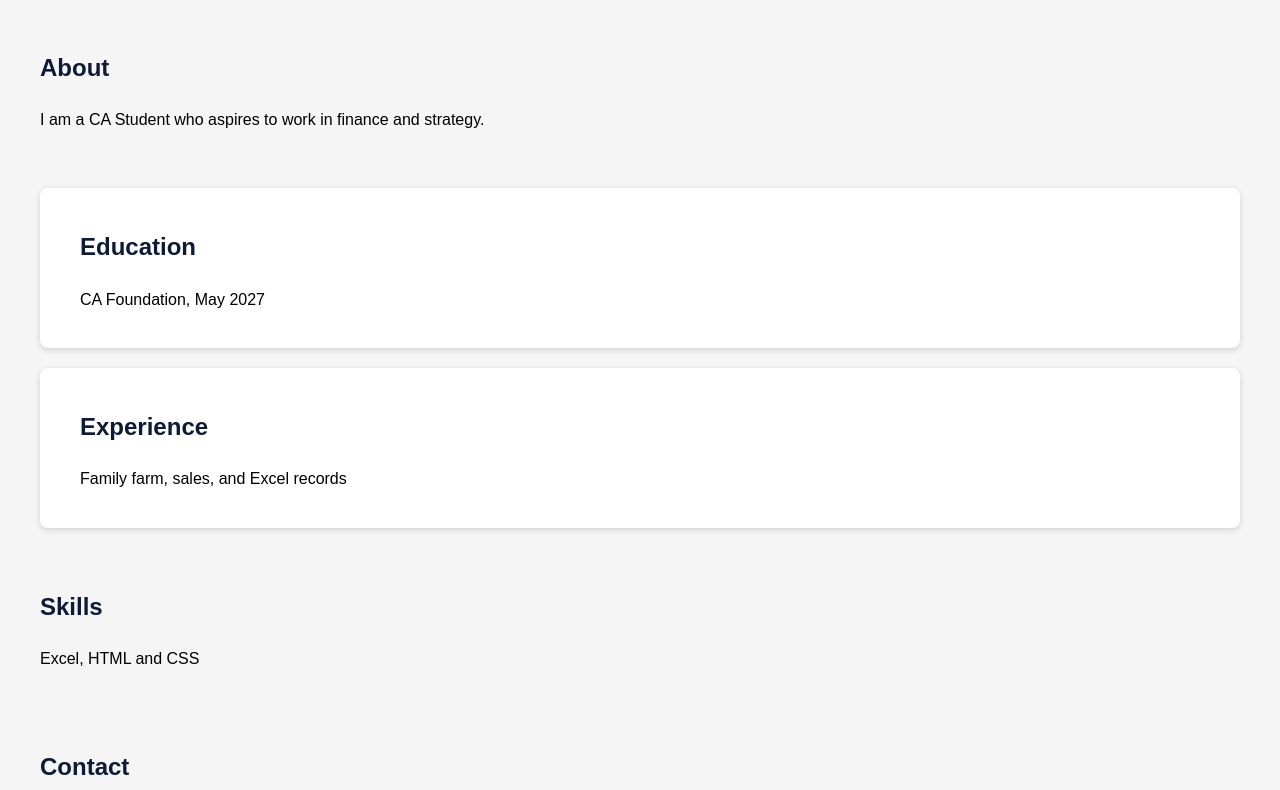
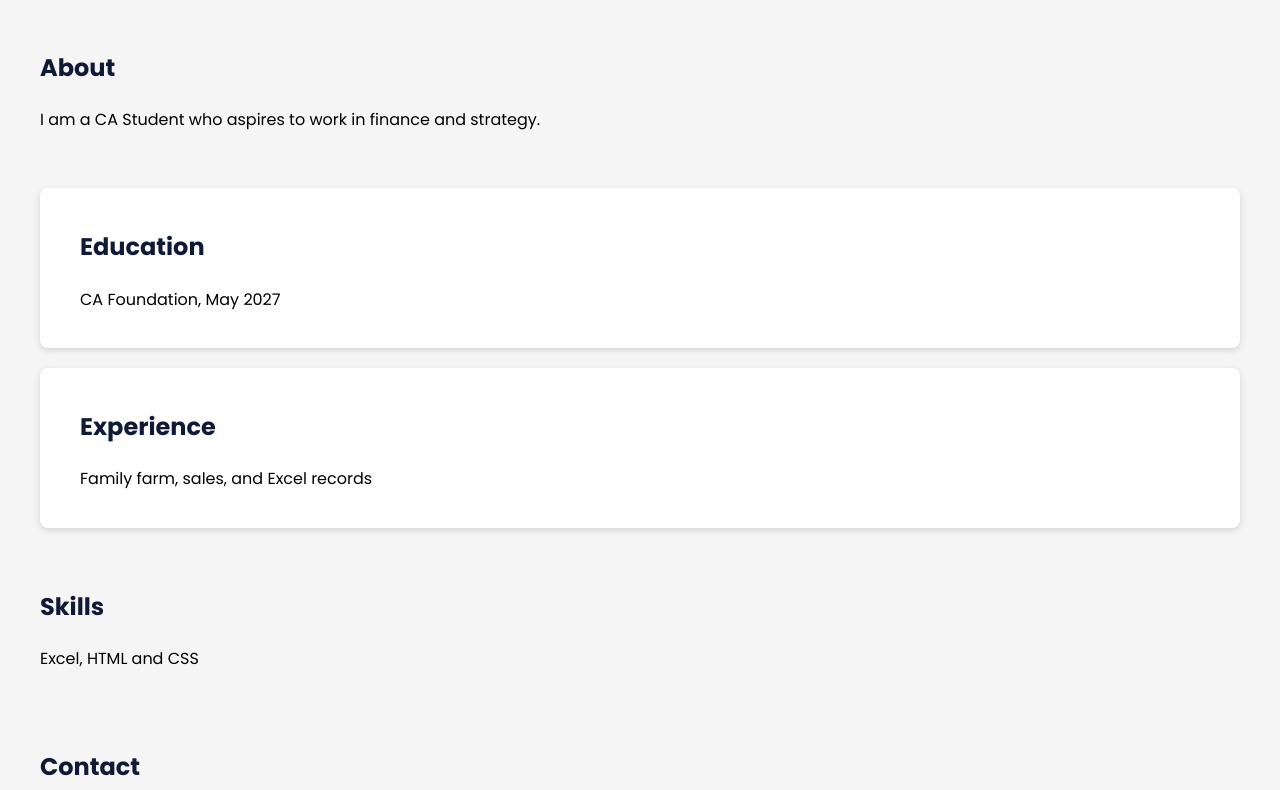
Before and after one commit to its-ashworks/resume-website, a plain HTML site: page index.html in a window 1280 px wide. Shown: the part 161-951 px from the top of the page. Drawn offline with Linux system fonts and the light colour scheme.

Commit message:
Add files via upload

```diff
--- a/index.html
+++ b/index.html
@@ -2,6 +2,8 @@
 <html>
 <head>
     <title>Aakash Kumar</title>
+    <link rel="preconnect" href="https://fonts.googleapis.com">
+    <link href="https://fonts.googleapis.com/css2?family=poppins:wght@400;600;700&display=swap" rel="stylesheet">
     <link rel="stylesheet" href="style.css">
 </head>
 <body>
--- a/style.css
+++ b/style.css
@@ -3,7 +3,7 @@
     --white: #ffffff;
 }
 body {
-    font-family: Arial, sans-serif;
+    font-family: 'poppins' , Arial, sans-serif;
     background-color: #f5f5f5;
     line-height: 1.6;
     margin: 0;
```
